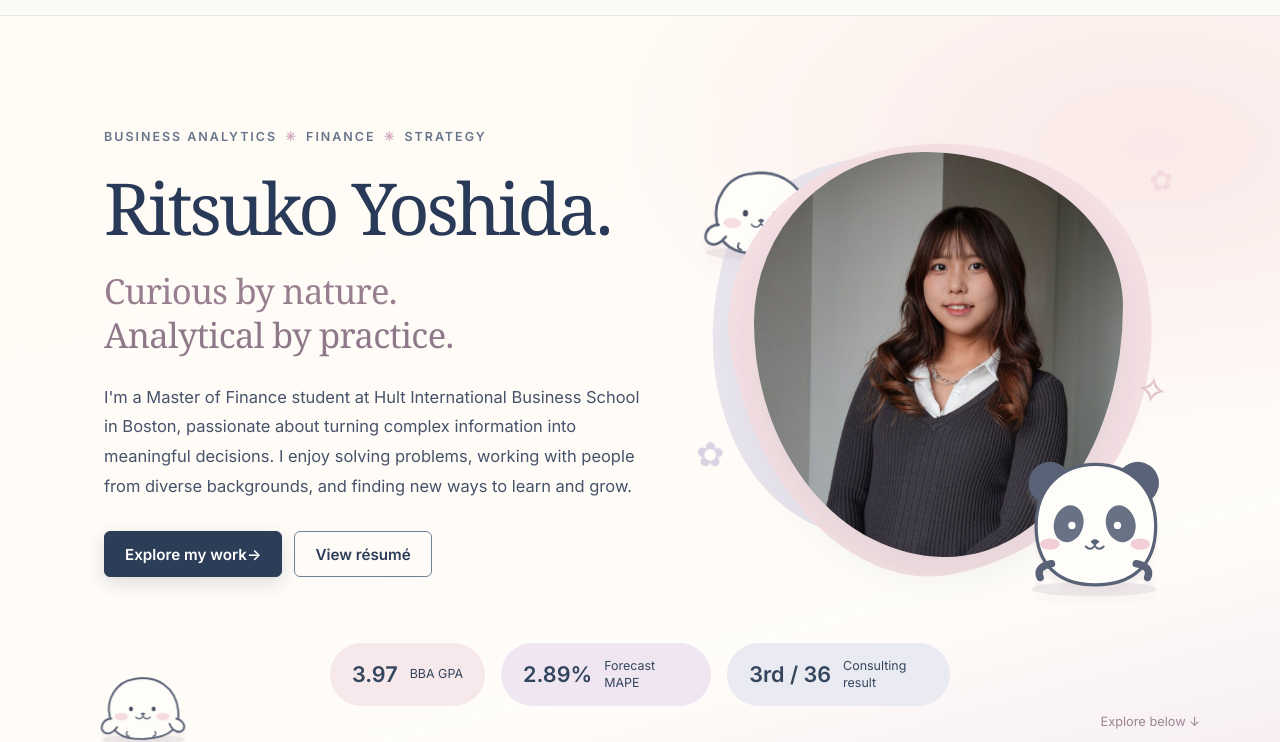
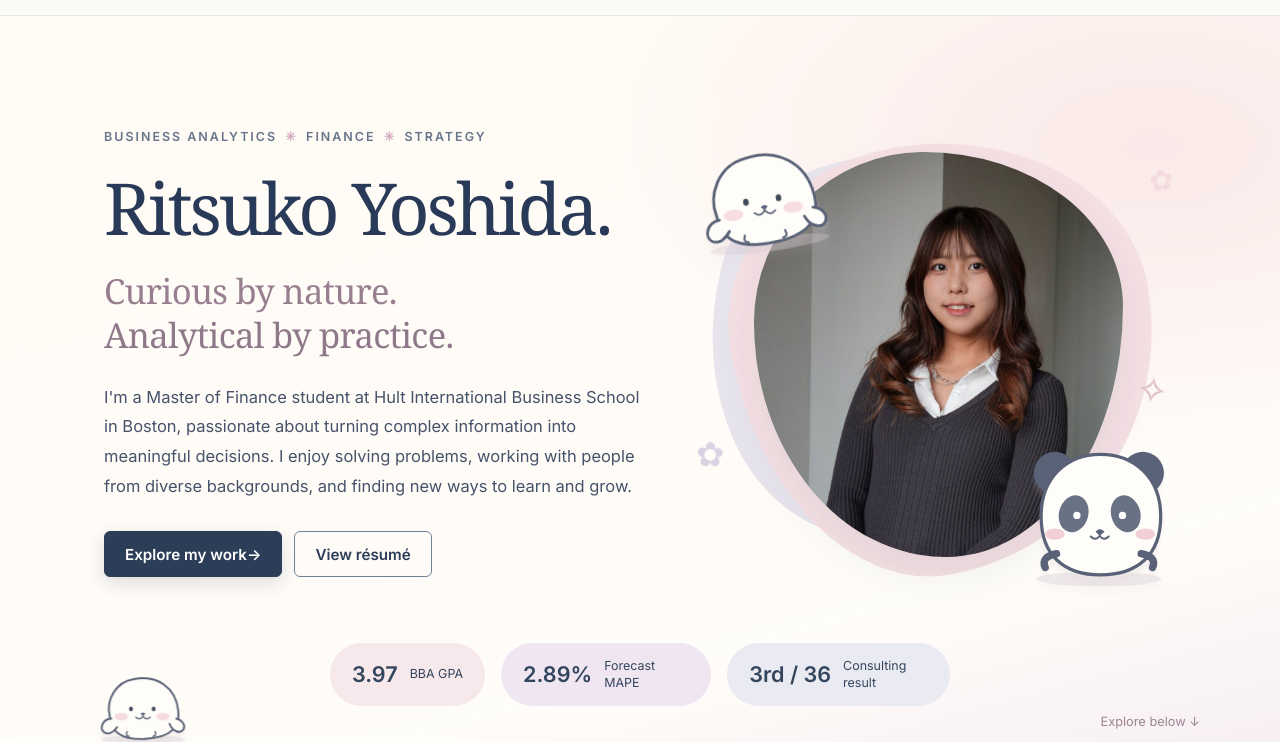
Before and after one commit to ritsuko-yosh/ritsuko-yosh.github.io, a plain HTML site: page index.html in a window 1280 px wide. Shown: the part 61-803 px from the top of the page. Drawn offline with Linux system fonts and the light colour scheme.

Commit message:
Add files via upload

```diff
--- a/assets/css/styles.css
+++ b/assets/css/styles.css
@@ -377,7 +377,7 @@ h1,h2,h3 { letter-spacing: -.032em; }
 .portrait-blob{position:absolute;inset:8% 4% 6% 9%;border-radius:46% 54% 58% 42% / 40% 42% 58% 60%;transform:rotate(-10deg);background:#f5e0e4}.blob-two{inset:12% 10% 11% 3%;background:#e8e4ee;transform:rotate(14deg);z-index:-1}
 .kawaii-photo{position:absolute;inset:10% 11% 9% 13%;border-radius:46% 54% 48% 52% / 42% 38% 62% 58%;overflow:hidden;box-shadow:0 18px 45px #263a5014;background:#eae4e0}.kawaii-photo img{width:100%;height:100%;object-fit:cover;object-position:center 28%;display:block}
 .mascot{display:block;position:absolute;user-select:none;pointer-events:none;filter:drop-shadow(0 7px 2px #d4c9cb33)}
-.seal-peek{width:clamp(90px,11vw,155px);top:12%;left:0%;z-index:-1;animation:peek 8s ease-in-out infinite;transform-origin:80% 80%}
+.seal-peek{width:clamp(110px,12vw,175px);top:8%;left:0%;z-index:3;animation:peek 8s ease-in-out infinite;transform-origin:80% 80%}
 .panda-study{width:clamp(120px,14vw,195px);bottom:0;right:-2%;z-index:2;animation:pandaWiggle 7s ease-in-out infinite;transform-origin:50% 90%}
 .kawaii-flower{position:absolute;font-size:34px;color:#e5bbc8;animation:twinkle 5s ease-in-out infinite}.flower-one{top:10%;right:0}.flower-two{bottom:24%;left:1%;animation-delay:1.3s;color:#c9bfd8}.flower-three{top:52%;right:2%;animation-delay:2.6s;color:#d9b9c6}
 .kawaii-bottom{display:flex;justify-content:center;align-items:center;gap:30px;min-height:125px;position:relative}.kawaii-stats{display:flex;gap:16px;list-style:none;padding:0;margin:0}.kawaii-stats li{display:flex;gap:12px;align-items:center;padding:14px 22px;background:#f7e8eb;border-radius:999px;color:#34465d}.kawaii-stats li:nth-child(2){background:#efe6f1}.kawaii-stats li:nth-child(3){background:#eaeaf2}.kawaii-stats strong{font-size:1.35rem;font-weight:650}.kawaii-stats span{font-size:.78rem;max-width:85px;line-height:1.3}.sleepy-seal{width:105px;left:1%;bottom:-13px;animation:sealBreathe 4s ease-in-out infinite}.scroll-note{font-size:.8rem;color:#9c8495;position:absolute;right:0;bottom:5px}
@@ -389,3 +389,10 @@ h1,h2,h3 { letter-spacing: -.032em; }
 @media(max-width:820px){.hero-kawaii{padding:48px 0 38px}.kawaii-grid{grid-template-columns:1fr;gap:12px}.kawaii-art{min-height:390px;max-width:540px;width:100%;margin:auto}.kawaii-bottom{padding-top:20px}.sleepy-seal,.scroll-note{display:none}.kawaii-stats{flex-wrap:wrap;justify-content:center}.kawaii-stats li{padding:10px 16px}.kawaii-intro{font-size:.98rem}}
 @media(max-width:420px){.kawaii-art{min-height:310px}.kawaii-stats{gap:8px}.kawaii-stats li{gap:6px;padding:9px 12px}.kawaii-stats strong{font-size:1rem}.kawaii-stats span{font-size:.68rem}}
 @media(prefers-reduced-motion:reduce){.kawaii-copy,.kawaii-art,.mascot,.kawaii-flower{animation:none!important}}
+
+/* Visible mascot placement and livelier, gentle character motion. */
+.kawaii-art .seal-peek{left:0;top:4%;z-index:5;animation:sealHello 6s ease-in-out infinite}
+.kawaii-art .panda-study{right:-3%;bottom:2%;z-index:5;animation:pandaHello 5s ease-in-out infinite}
+@keyframes sealHello{0%,15%,85%,100%{transform:translateY(9px) rotate(-8deg)}35%,55%{transform:translateY(-13px) rotate(8deg)}45%{transform:translateY(-17px) rotate(4deg)}}
+@keyframes pandaHello{0%,15%,65%,100%{transform:translateY(0) rotate(0)}25%{transform:translateY(-10px) rotate(-5deg)}35%{transform:translateY(-13px) rotate(6deg)}45%{transform:translateY(-5px) rotate(-3deg)}}
+@media(prefers-reduced-motion:reduce){.kawaii-art .seal-peek,.kawaii-art .panda-study{animation:none!important}}
--- a/index.html
+++ b/index.html
@@ -19,7 +19,7 @@
 <link rel="preconnect" href="https://fonts.googleapis.com">
 <link rel="preconnect" href="https://fonts.gstatic.com" crossorigin>
 <link rel="stylesheet" href="https://fonts.googleapis.com/css2?family=Inter:wght@400;500;600&amp;family=Source+Serif+4:opsz,wght@8..60,500;8..60,600&amp;display=swap">
-<link rel="stylesheet" href="assets/css/styles.css">
+<link rel="stylesheet" href="assets/css/styles.css?v=20261021b">
 <script defer src="assets/js/main.js"></script>
 <script type="application/ld+json">{"@context": "https://schema.org", "@type": "Person", "name": "Ritsuko Yoshida", "jobTitle": "Master of Finance Student", "address": {"@type": "PostalAddress", "addressLocality": "Boston", "addressRegion": "MA", "addressCountry": "US"}, "alumniOf": {"@type": "CollegeOrUniversity", "name": "Hult International Business School"}, "knowsLanguage": ["Japanese", "English", "French"], "knowsAbout": ["Business Analytics", "Financial Forecasting", "Financial Modeling", "Data Analysis", "Machine Learning", "Consulting"], "sameAs": ["https://www.linkedin.com/in/ritsuko-yoshida77/", "https://github.com/ritsuko-yosh"], "url": "https://ritsuko-yosh.github.io/"}</script>
 </head>
```
